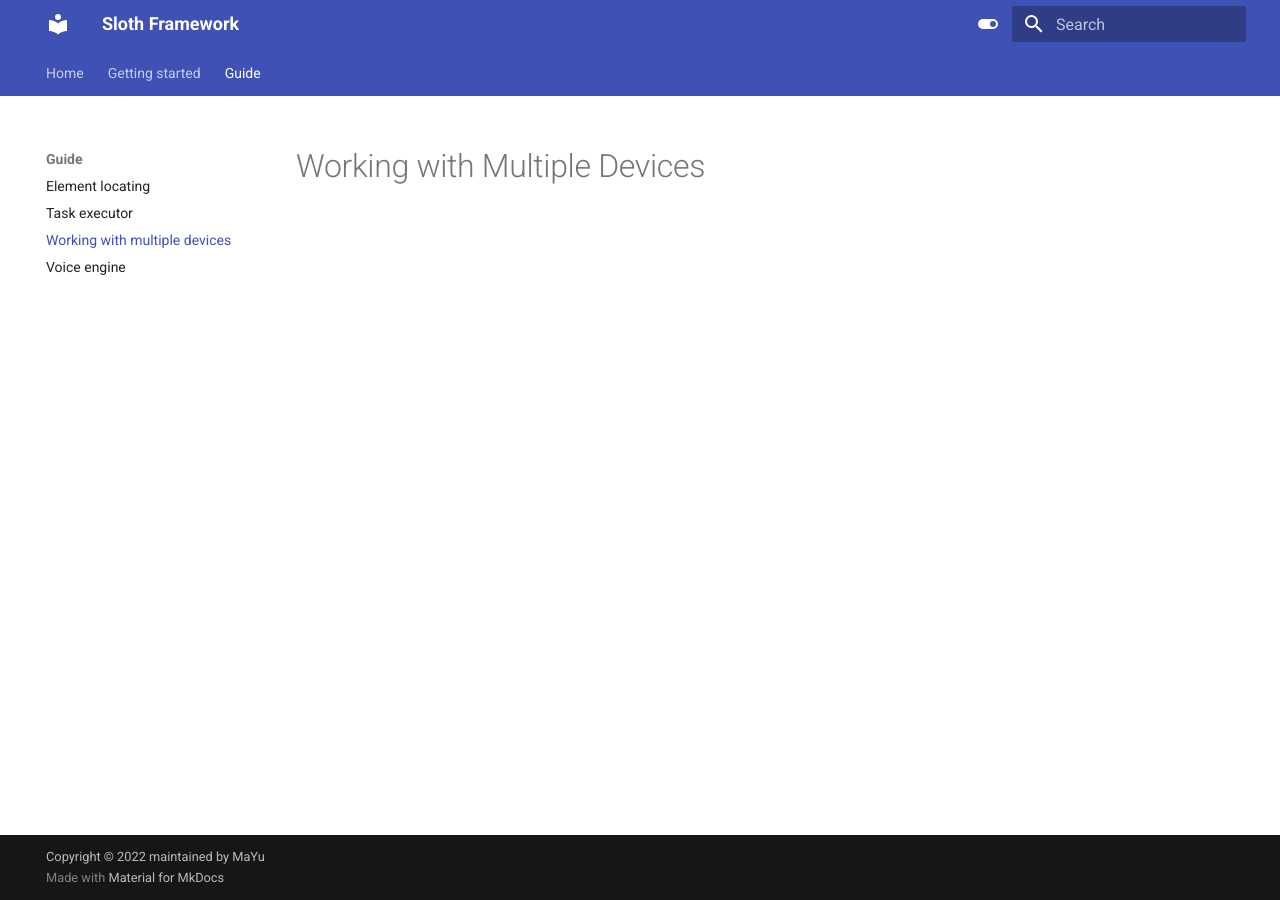
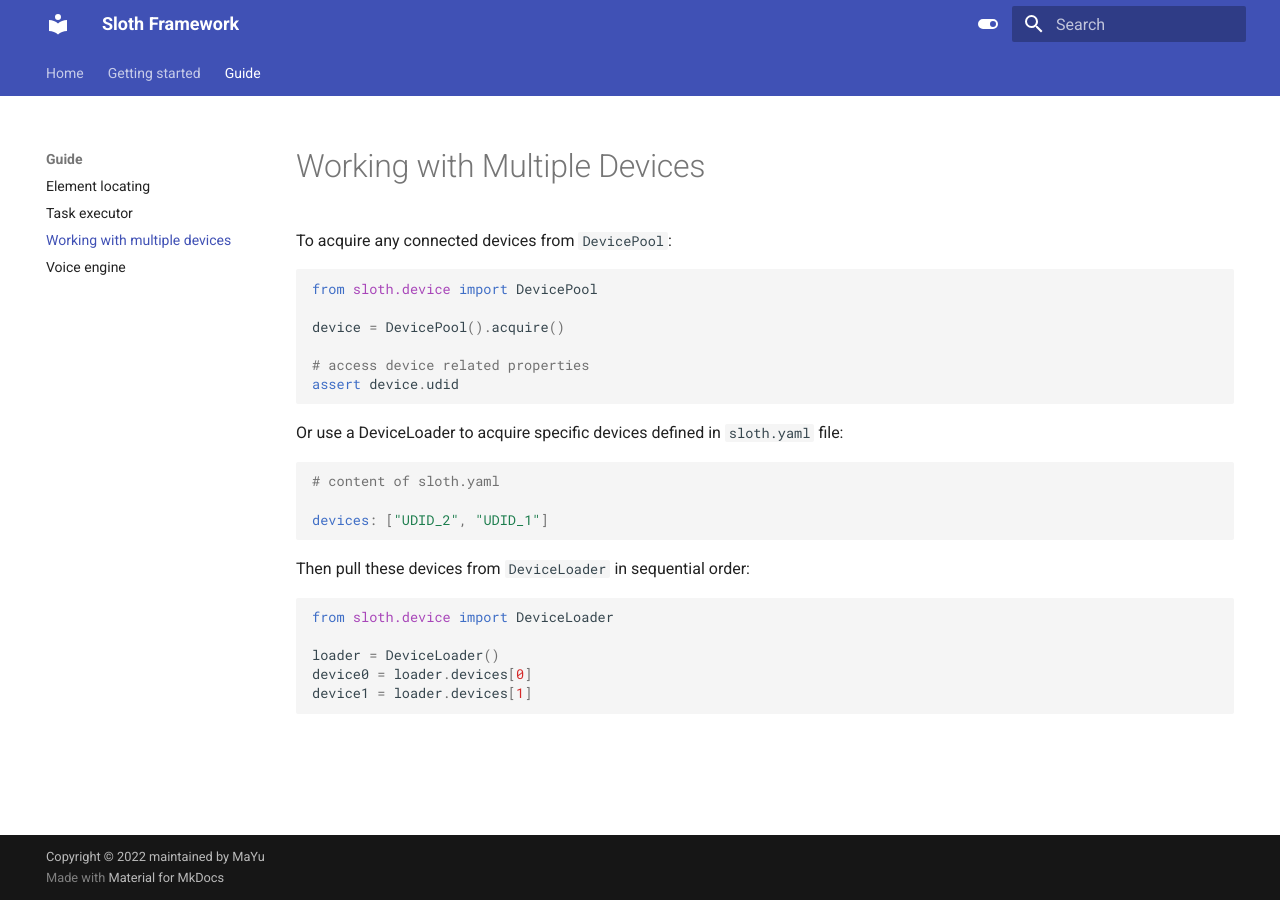
Before and after one commit to ice7mayu/sloth-doc, an MkDocs documentation site: the page built from docs/guide/working-with-multiple-devices.md, in a window 1280 px wide. Built offline with MkDocs 1.6.1 and Material for MkDocs 9.7.7, drawn with Linux system fonts in a browser that asks for light colours.

Commit message:
Add multiple devices doc

````diff
--- a/cspell.json
+++ b/cspell.json
@@ -9,7 +9,8 @@
         "linenums",
         "mediatek",
         "pymdownx",
-        "pyproject"
+        "pyproject",
+        "udid"
     ],
     "ignoreWords": [],
     "import": [],
--- a/docs/guide/working-with-multiple-devices.md
+++ b/docs/guide/working-with-multiple-devices.md
@@ -1 +1,30 @@
 # Working with Multiple Devices
+
+To acquire any connected devices from `DevicePool`:
+
+```python
+from sloth.device import DevicePool
+
+device = DevicePool().acquire()
+
+# access device related properties
+assert device.udid
+```
+
+Or use a DeviceLoader to acquire specific devices defined in `sloth.yaml` file:
+
+```yaml
+# content of sloth.yaml
+
+devices: ["UDID_2", "UDID_1"]
+```
+
+Then pull these devices from `DeviceLoader` in sequential order:
+
+```python
+from sloth.device import DeviceLoader
+
+loader = DeviceLoader()
+device0 = loader.devices[0]
+device1 = loader.devices[1]
+```
````
